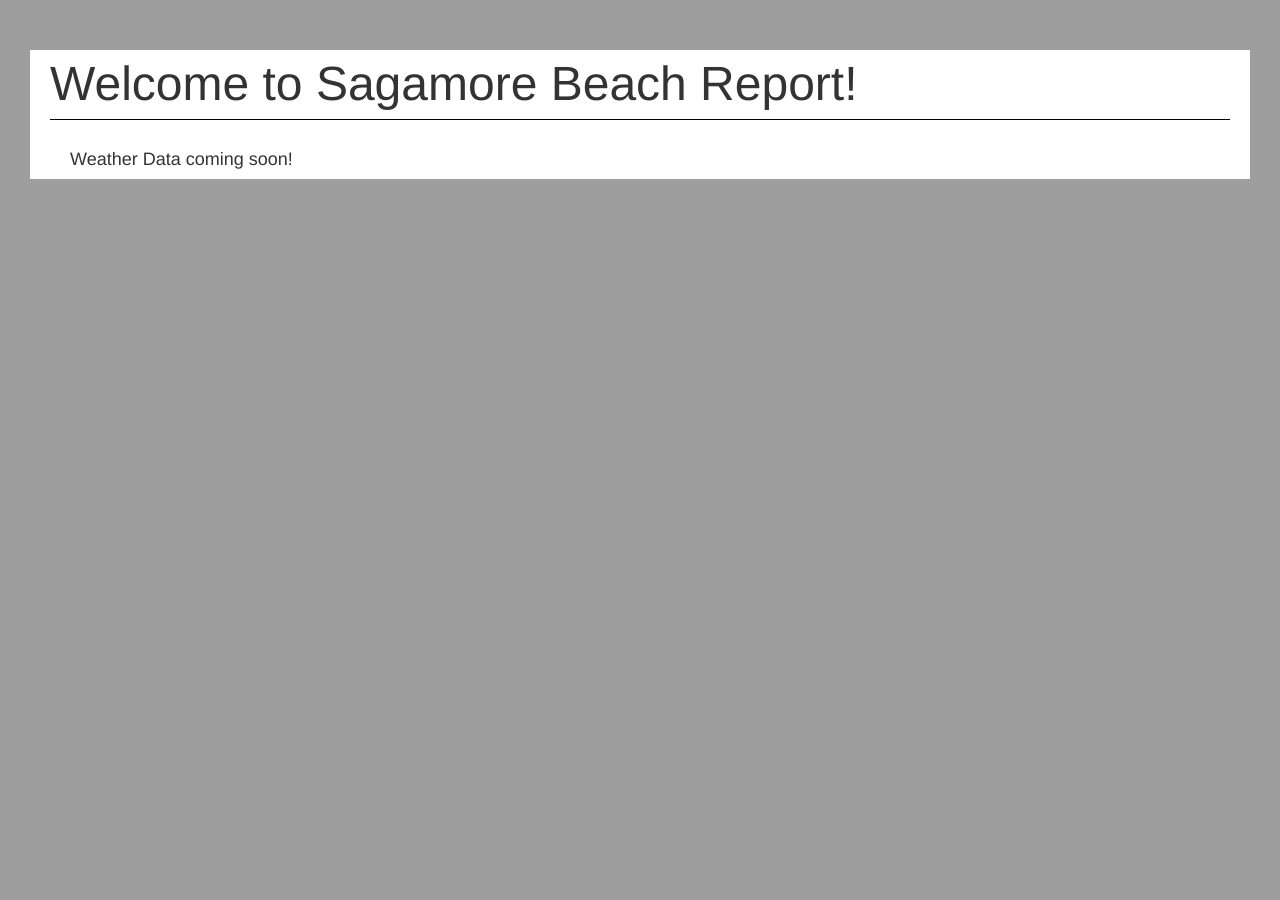
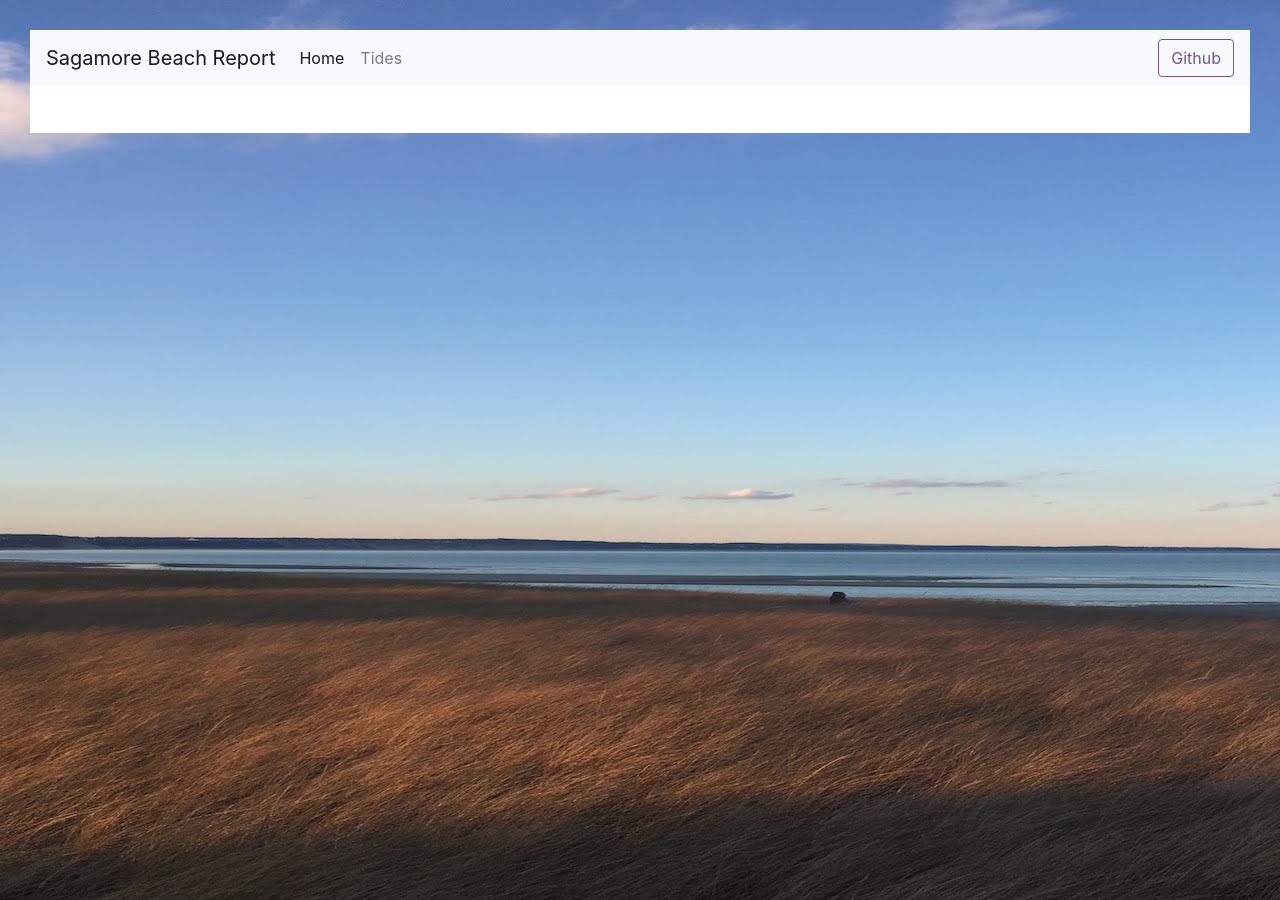
Before and after one commit to ryandrew14/sagamorebeachreport, a Jekyll site: the page built from _pages/tides.html, in a window 1280 px wide. Built offline with Jekyll 4.4.1, drawn with Linux system fonts in a browser that asks for light colours; nearby versions of some CDN libraries.

Commit message:
bootstrap nav, new bg

```diff
--- a/_includes/footer.html
+++ b/_includes/footer.html
@@ -0,0 +1,3 @@
+<script src="https://code.jquery.com/jquery-3.3.1.slim.min.js" integrity="sha384-q8i/X+965DzO0rT7abK41JStQIAqVgRVzpbzo5smXKp4YfRvH+8abtTE1Pi6jizo" crossorigin="anonymous"></script>
+<script src="https://cdnjs.cloudflare.com/ajax/libs/popper.js/1.14.3/umd/popper.min.js" integrity="sha384-ZMP7rVo3mIykV+2+9J3UJ46jBk0WLaUAdn689aCwoqbBJiSnjAK/l8WvCWPIPm49" crossorigin="anonymous"></script>
+<script src="https://stackpath.bootstrapcdn.com/bootstrap/4.1.2/js/bootstrap.min.js" integrity="sha384-o+RDsa0aLu++PJvFqy8fFScvbHFLtbvScb8AjopnFD+iEQ7wo/CG0xlczd+2O/em" crossorigin="anonymous"></script>
--- a/_includes/head.html
+++ b/_includes/head.html
@@ -1,15 +1,8 @@
 <meta charset="utf-8">
 <meta http-equiv="X-UA-Compatible" content="IE=Edge">
 <title>{% if page.title %}{{ page.title}} - {{ site.title }}{% endif %}{{ site.title }}</title>
+
+<meta name="viewport" content="width=device-width, initial-scale=1, shrink-to-fit=no">
+<link rel="stylesheet" href="https://stackpath.bootstrapcdn.com/bootstrap/4.1.2/css/bootstrap.min.css" integrity="sha384-Smlep5jCw/wG7hdkwQ/Z5nLIefveQRIY9nfy6xoR1uRYBtpZgI6339F5dgvm/e9B" crossorigin="anonymous">
+
 <link type='text/css' href='{{ site.url }}/css/main.css' rel='stylesheet'>
-<!-- Bootstrap Setup -->
-<!-- Latest compiled and minified CSS -->
-<link rel="stylesheet" href="https://maxcdn.bootstrapcdn.com/bootstrap/3.3.7/css/bootstrap.min.css"
-integrity="sha384-BVYiiSIFeK1dGmJRAkycuHAHRg32OmUcww7on3RYdg4Va+PmSTsz/K68vbdEjh4u" crossorigin="anonymous">
-
-<!-- jQuery library -->
-<script src="https://ajax.googleapis.com/ajax/libs/jquery/3.2.1/jquery.min.js"></script>
-
-<!-- Latest compiled and minified JavaScript -->
-<script src="https://maxcdn.bootstrapcdn.com/bootstrap/3.3.7/js/bootstrap.min.js"
-integrity="sha384-Tc5IQib027qvyjSMfHjOMaLkfuWVxZxUPnCJA7l2mCWNIpG9mGCD8wGNIcPD7Txa" crossorigin="anonymous"></script>
--- /dev/null
+++ b/_includes/nav.html
@@ -0,0 +1,20 @@
+<nav class="navbar navbar-expand-xl navbar-light bg-light">
+  <a class="navbar-brand" href="#">Sagamore Beach Report</a>
+  <button class="navbar-toggler" type="button" data-toggle="collapse" data-target="#navbarSupportedContent" aria-controls="navbarSupportedContent" aria-expanded="false" aria-label="Toggle navigation">
+    <span class="navbar-toggler-icon"></span>
+  </button>
+
+  <div class="collapse navbar-collapse" id="navbarSupportedContent">
+    <ul class="navbar-nav mr-auto">
+      <li class="nav-item active">
+        <a class="nav-link" href="#">Home <span class="sr-only">(current)</span></a>
+      </li>
+      <li class="nav-item">
+        <a class="nav-link" href="{{ page.url | prepend: site.baseurl }}">Tides</a>
+      </li>
+    </ul>
+    <form class="form-inline my-2 my-lg-0">
+      <a class="btn btn-github btn-outline-success my-2 my-sm-0" href="https://github.com/ryandrew14/sagamorebeachreport">Github</a>
+    </form>
+  </div>
+</nav>
--- a/_layouts/default.html
+++ b/_layouts/default.html
@@ -1,9 +1,9 @@
-<!doctype HTML>
+<!DOCTYPE html>
 <html lang="en">
 
   {% include head.html %}
 
-  <div id="welcomeMessage">Welcome to Sagamore Beach Report!</div>
+  {% include nav.html %}
 
   <body>
     <div class="container">
--- a/_pages/report.html
+++ b/_pages/tides.html
@@ -7,8 +7,6 @@ permalink: /
   <div id="tide2"></div>
   <div id="tide3"></div>
   <div id="tide4"></div>
-</div>
-<div class="weatherData">
-  <h4>Weather Data coming soon!</h4>
+  <br>
 </div>
 <script src="scripts/replaceTides.js"></script>
--- a/css/main.css
+++ b/css/main.css
@@ -2,14 +2,13 @@ html {
   margin: auto;
   padding: 30px;
   font-family: "Times New Roman", Times, serif;
-  background-image: url(../sagamore-background.jpg);
-  background-attachment: fixed;
+  background-image: url(../beach.JPG);
+  backround-size: contain;
 }
 
 #welcomeMessage {
   font-size: 48px;
   background-color: white;
-  background-blend-mode: lighten;
   margin: 20px;
   border-bottom-color: black;
   border-bottom-style: solid;
@@ -25,5 +24,10 @@ html {
 }
 
 .tideData {
-  font-size: 24px;
+  margin-bottom: 20px;
+  font-size: 18px;
 }
+
+.btn-github {
+    color: #6e5494;
+    border-color: #6e5494;
```
Also changed, not shown: beach.JPG (added), 1 other file.
